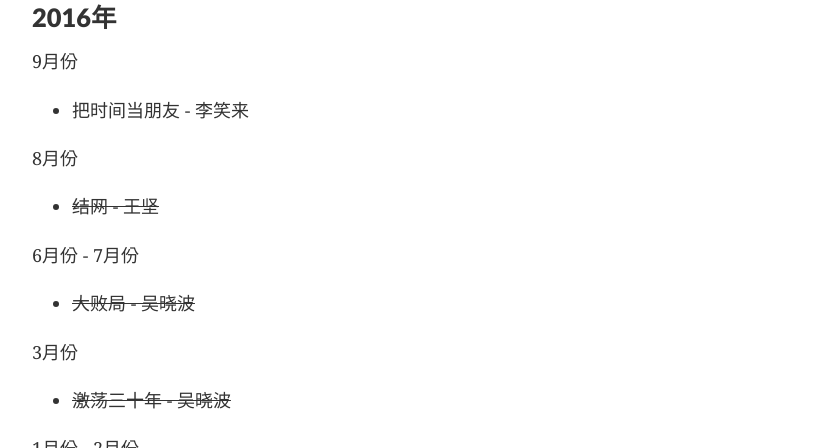
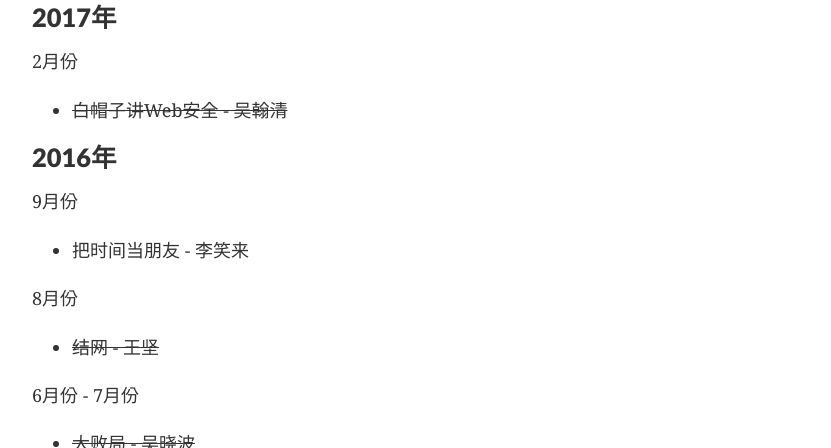
Before and after one commit to shitoudev/shitoudev.github.io, a plain HTML site: page books/index.html in a window 1280 px wide. Shown: the part 652-1100 px from the top of the page, without its empty margins (224-1055 px from the left). Drawn offline with Linux system fonts and the light colour scheme; a web font is replaced by a local one.

Commit message:
Update books

```diff
--- a/books/index.html
+++ b/books/index.html
@@ -60,6 +60,14 @@
 <p>  2013年买了两本书：《创新者的窘境》、《爱和自由》，居然到现在也没看完，真的要抽自己两下了。2015年下半年开始准备好好阅读，把 iPad 收起来，买了 kindle，不能否认 kindle 很适合沉浸式阅读，最重要它相比 iPad 或者电脑屏幕能更好的保护眼睛，看时间长眼睛不会干涩，携带也很方便。</p>
 
 <h3 id="列表:dbc19c2f13d02e3f5b18602966a5728f">列表</h3>
+
+<h4 id="2017年:dbc19c2f13d02e3f5b18602966a5728f">2017年</h4>
+
+<p>2月份</p>
+
+<ul>
+<li><del>白帽子讲Web安全 - 吴翰清</del></li>
+</ul>
 
 <h4 id="2016年:dbc19c2f13d02e3f5b18602966a5728f">2016年</h4>
 
--- a/index.xml
+++ b/index.xml
@@ -80,7 +80,7 @@ for var i = 0; i &amp;lt; programmingLanguages.count; i++ {
       <pubDate>Wed, 27 Jan 2016 10:55:37 CST</pubDate>
 
       <guid>https://shitoudev.github.io/books/</guid>
-      <description>这个页面记录自己读书相关，目标很简单一个月至少一本书。 还记得上学时只看过两本小说书籍：《三国演义》、《骆驼祥子》，可能是我看的书比较少，确实很喜欢这两本书。除了这两本再也没看过一本完整的书籍（当然是除了课本啦），那会儿有打算把红楼梦看看的，名著嘛，有天然的吸引力，可是我对红楼梦确实提不起兴趣，宝玉什么的（因为没看过所以不知道里面讲什么，只是感觉不喜欢），后来也就没看了。 2013年买了两本书：《创新者的窘境》、《爱和自由》，居然到现在也没看完，真的要抽自己两下了。2015年下半年开始准备好好阅读，把 iPad 收起来，买了 kindle，不能否认 kindle 很适合沉浸式阅读，最重要它相比 iPad 或者电脑屏幕能更好的保护眼睛，看时间长眼睛不会干涩，携带也很方便。 列表 2016年 9月份 把时间当朋友 - 李笑来 8月份 结网 - 王坚 6月份 - 7月份 大败局 - 吴晓波 3月份 激荡三十年 - 吴晓波 1月份 - 2月份 创业维艰 - 本∙霍洛维茨 2015年 9月份 人类简史：从动物到上帝 - 尤瓦尔·赫拉利 10月份 - 11月份 中国近代史 - 徐中约港版 12月份 说话的魅力 - 刘墉 很多年前 三国演义 - 罗贯中 骆驼祥子 - 老舍</description>
+      <description>这个页面记录自己读书相关，目标很简单一个月至少一本书。 还记得上学时只看过两本小说书籍：《三国演义》、《骆驼祥子》，可能是我看的书比较少，确实很喜欢这两本书。除了这两本再也没看过一本完整的书籍（当然是除了课本啦），那会儿有打算把红楼梦看看的，名著嘛，有天然的吸引力，可是我对红楼梦确实提不起兴趣，宝玉什么的（因为没看过所以不知道里面讲什么，只是感觉不喜欢），后来也就没看了。 2013年买了两本书：《创新者的窘境》、《爱和自由》，居然到现在也没看完，真的要抽自己两下了。2015年下半年开始准备好好阅读，把 iPad 收起来，买了 kindle，不能否认 kindle 很适合沉浸式阅读，最重要它相比 iPad 或者电脑屏幕能更好的保护眼睛，看时间长眼睛不会干涩，携带也很方便。 列表 2017年 2月份 白帽子讲Web安全 - 吴翰清 2016年 9月份 把时间当朋友 - 李笑来 8月份 结网 - 王坚 6月份 - 7月份 大败局 - 吴晓波 3月份 激荡三十年 - 吴晓波 1月份 - 2月份 创业维艰 - 本∙霍洛维茨 2015年 9月份 人类简史：从动物到上帝 - 尤瓦尔·赫拉利 10月份 - 11月份 中国近代史 - 徐中约港版 12月份 说话的魅力 - 刘墉 很多年前 三国演义 - 罗贯中 骆驼祥子 - 老舍</description>
     </item>
 
     <item>
```
